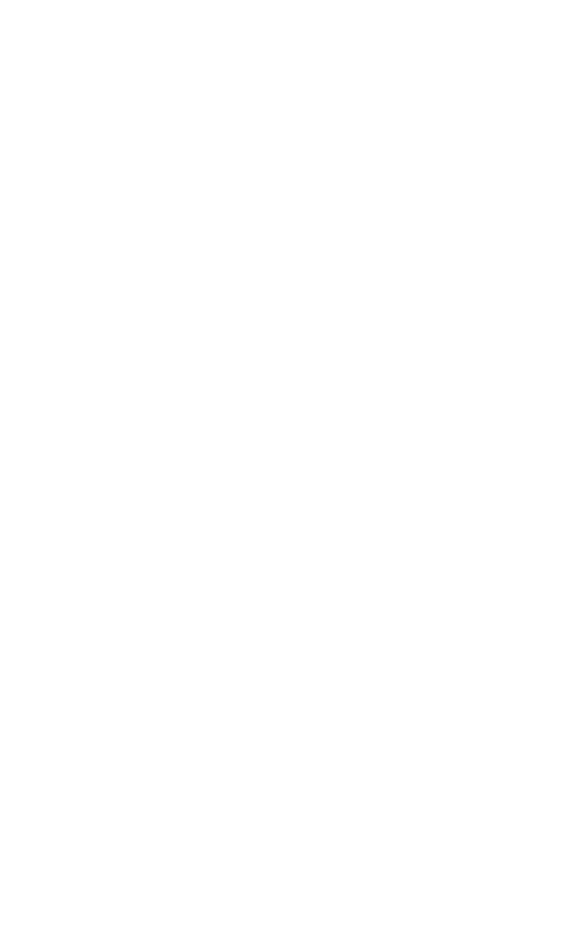
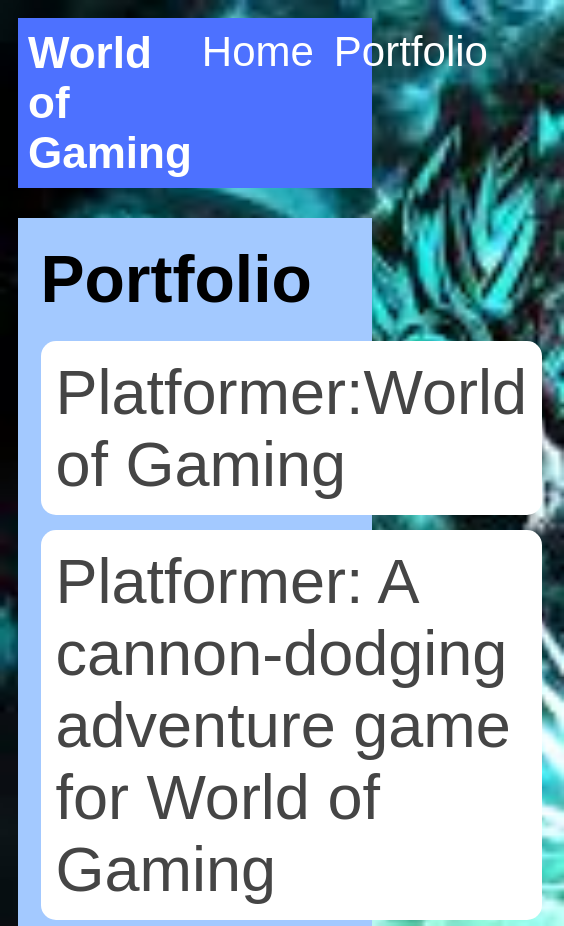
Before and after one commit to BrandonLouper/BrandonLouper.github.io, a plain HTML site: page portfolio.html in a window 390 px wide. Shown: the top 926 px of the page, 564 px wide, since content can reach past the window. Before the commit the page ends 844 px from the top, so only its background shows below. Drawn offline with Linux system fonts and the light colour scheme.

Commit message:
finished portfolio

```diff
--- a/portfolio.html
+++ b/portfolio.html
@@ -0,0 +1,50 @@
+<!DOCTYPE html>
+<html>
+  <head>
+    <title>World of Gaming</title>
+    <link rel="stylesheet" href="style.css" />
+  </head>
+
+  <body>
+    <!-- All content goes here -->
+    <div id="all-contents">
+      <nav>
+        <h1>World of Gaming</h1>
+        <ul id="nav-ul">
+          <li class="nav-li">
+            <a href="index.html">Home</a>
+          </li>
+          <li class="nav-li">
+            <a href="portfolio.html">Portfolio</a>
+          </li>
+        </ul>
+      </nav>
+      <main>
+        <div class="content">
+          <h1>Portfolio</h1>
+          <ul id="portfolio">
+            <li>
+              <a href="fsd-projects/platformer">Platformer:World of Gaming</a>
+            </li>
+            <li>
+              <a href="fsd-projects/platformer/"
+                >Platformer: A cannon-dodging adventure game for World of
+                Gaming</a
+              >
+            </li>
+            <li>
+              <a href="fsd-projects/bouncing-box/"
+                >Bouncing Box: A fun introduction to web game development</a
+              >
+            </li>
+            <li>
+              <a href="fsd-projects/circularity/"
+                >Circularity: A poetic motion experiment with circles</a
+              >
+            </li>
+          </ul>
+        </div>
+      </main>
+    </div>
+  </body>
+</html>
--- a/style.css
+++ b/style.css
@@ -77,3 +77,77 @@ h2,
 h3 {
   margin: 0px;
 }
+/* Portfolio styles */
+.content h1 {
+  color: black;
+}
+
+#portfolio {
+  list-style-type: none;
+  padding-left: 0;
+}
+
+#portfolio li {
+  background: #fff;
+  padding: 10px;
+  border-radius: 10px;
+  margin-bottom: 10px;
+}
+
+#portfolio li:hover {
+  background: #46c0dc;
+}
+
+#portfolio a {
+  text-decoration: none;
+  color: #454545;
+}
+/* responsive web design */
+@media screen and (min-width: 120px) and (max-width: 1080px) {
+  main {
+    height: 100ch;
+    zoom: 1.5;
+    display: grid;
+  }
+
+  h1 {
+    font-size: 44px;
+  }
+
+  h2 {
+    font-size: 42px;
+  }
+
+  h3 {
+    font-size: 36px;
+  }
+
+  #all-contents {
+    height: 100ch;
+    margin: none;
+  }
+
+  a {
+    font-size: 42px;
+  }
+
+  .sidebar {
+    margin-right: 0px;
+    justify-content: center;
+    align-items: center;
+  }
+
+  .sidebar-img {
+    width: 100%;
+  }
+
+  p,
+  li {
+    font-size: 24px;
+  }
+
+  .content {
+    align-content: center;
+    justify-content: center;
+  }
+}
```
Also changed, not shown: index.html (+2 -2 lines).
